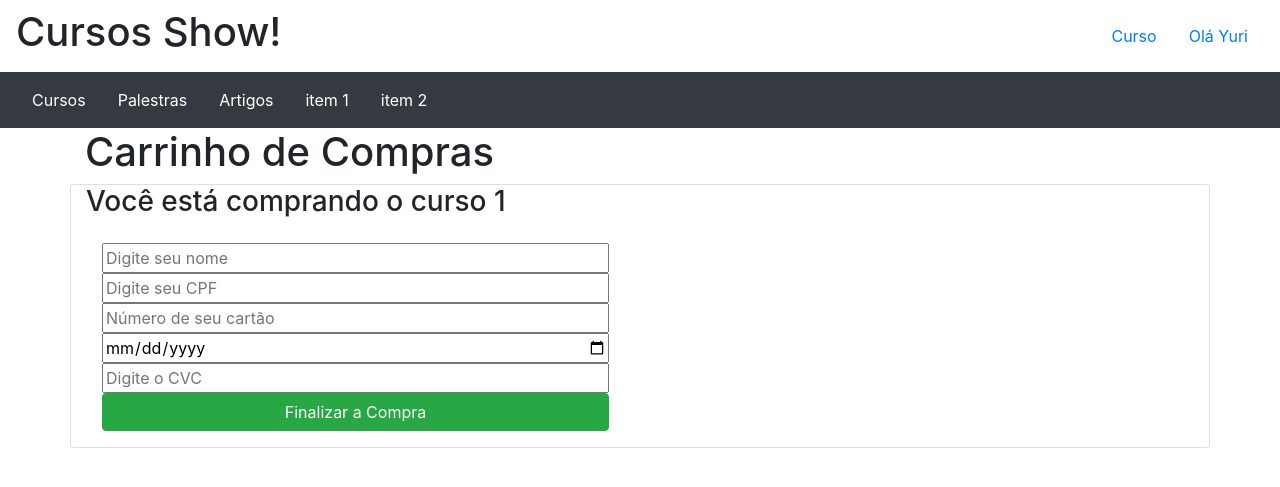
After one commit to Neberus/lojaPhp, a PHP site: page /carrinho.php?nomeProduto=1 in a window 1280 px wide. The commit adds this page. Shown: the top 487 px of the page. Run offline with PHP 8.4, Linux system fonts and the light colour scheme.

Commit message:
adicionando carrinho e sucesso

```diff
--- /dev/null
+++ b/carrinho.php
@@ -0,0 +1,83 @@
+<?php
+    $nomeSistema = "Cursos Show!";
+    $usuario = ["nome" => "Yuri", ];
+    $categorias = ["Cursos", "Palestras", "Artigos","item 1","item 2"];
+?>
+
+<!DOCTYPE html>
+<html lang="en">
+<head>
+    <meta charset="UTF-8">
+    <meta name="viewport" content="width=device-width, initial-scale=1.0">
+    <meta http-equiv="X-UA-Compatible" content="ie=edge">
+    <title>Document</title>
+    <link rel="stylesheet" href="https://stackpath.bootstrapcdn.com/bootstrap/4.3.1/css/bootstrap.min.css" integrity="sha384-ggOyR0iXCbMQv3Xipma34MD+dH/1fQ784/j6cY/iJTQUOhcWr7x9JvoRxT2MZw1T" crossorigin="anonymous">
+</head>
+<body>
+<header>
+        <div class="navbar">
+            <h1 id="logo">
+                <?php echo $nomeSistema; ?>
+            </h1>
+            <nav>
+                <ul class="nav">
+                    <?php if(isset($usuario) && $usuario != []) { ?>
+                    <li class="nav-item">
+                        <a class="nav-link" href="#">Curso</a>
+                    </li>
+                    <li class="nav-item">
+                        <a class="nav-link" href="#">Olá <?php echo $usuario['nome']; ?></a>
+                    </li>
+                    <?php } else { ?>
+                    <li class="nav-item">
+                        <a class="nav-link" href="#">Login</a>
+                    </li>
+                    <li class="nav-item">
+                        <a class="nav-link" href="#">Cadastro</a>
+                    </li>
+                    <?php } ?>
+                </ul>
+            </nav>
+        </div>
+       <!--categorias -->
+       <nav class="navbar bg-dark ">
+            <ul class="nav">
+                <?php foreach($categorias as $categoria) { ?>
+                    <li class="nav-item">
+                        <a class="nav-link text-white" href="#"><?php echo $categoria; ?></a>
+                    </li>
+                <?php } ?>
+            </ul>
+        </nav>
+    </header>
+    <main>
+        <section class="container">
+            <div class="row">
+                <div class="col-12">
+                    <h1>Carrinho de Compras</h1>
+                </div>
+                <div class="col-12">
+                    <div class="row card">
+                        <div class="col-12">
+                            <h3>Você está comprando o curso <?php echo $_GET['nomeProduto']; ?></h3>
+                        </div>
+                        <div class="col-lg-6 col-md-6">
+                            <form class="d-flex flex-column p-3" method="post" action="sucesso.php">
+                                <input type="text" name="nomeCompleto" placeholder="Digite seu nome">
+                                <input type="text" name="cpf" placeholder="Digite seu CPF">
+                                <input type="number" name="numeroCartao" placeholder="Número de seu cartão">
+                                <input type="date" name="validadeCartao" placeholder="Vencimento do Cartão">
+                                <input type="password" name="codigoCartao" placeholder="Digite o CVC">
+
+                                <button class="btn btn-success" type="submit">Finalizar a Compra</button>
+                            </form>
+                        </div>
+                    </div>
+                </div>
+            </div>
+        </section>
+    </main>
+
+
+</body>
+</html>
```
Also changed, not shown: index.php (+30 -11 lines), sucesso.php (added, +7 -0 lines).
